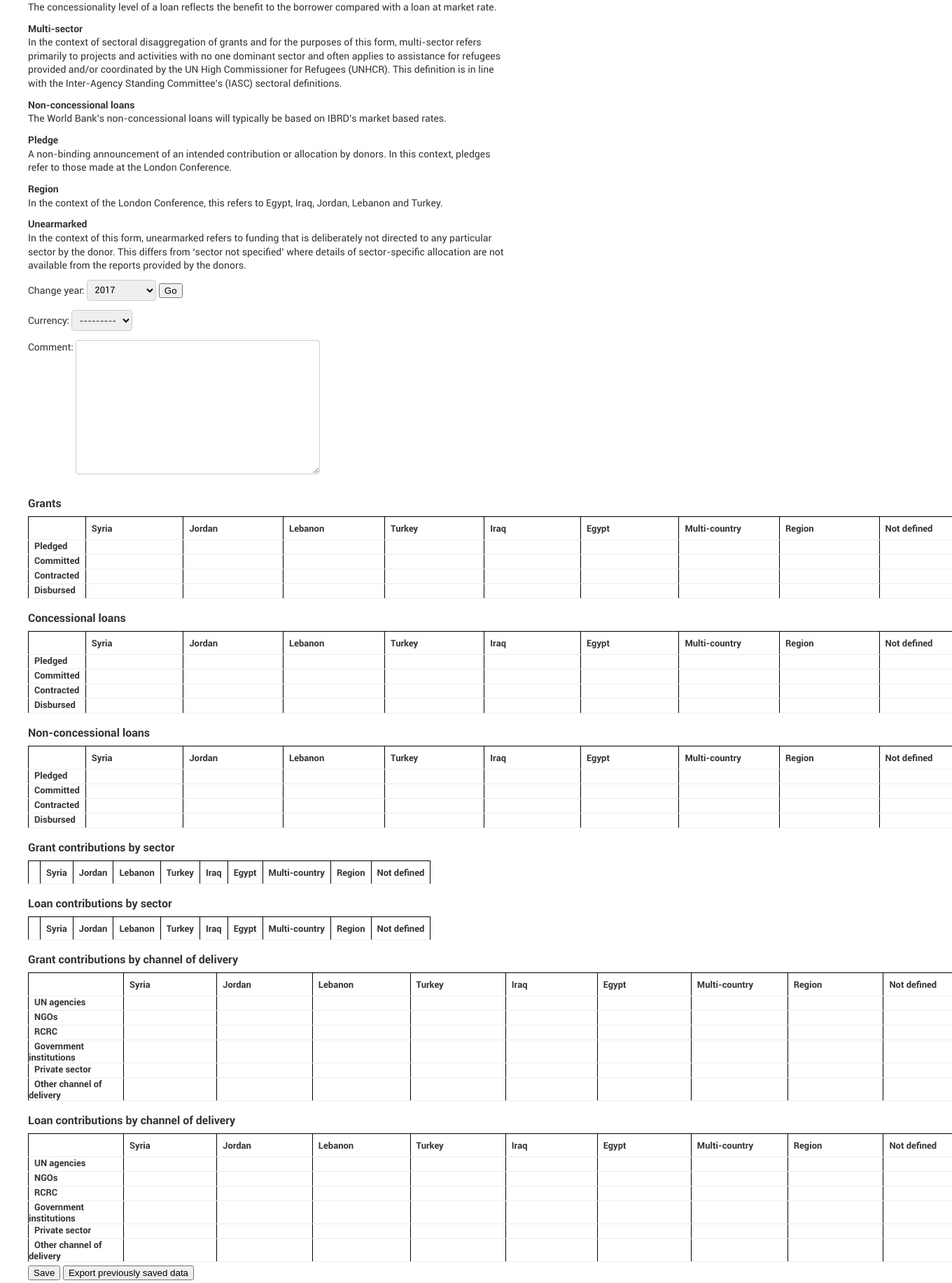
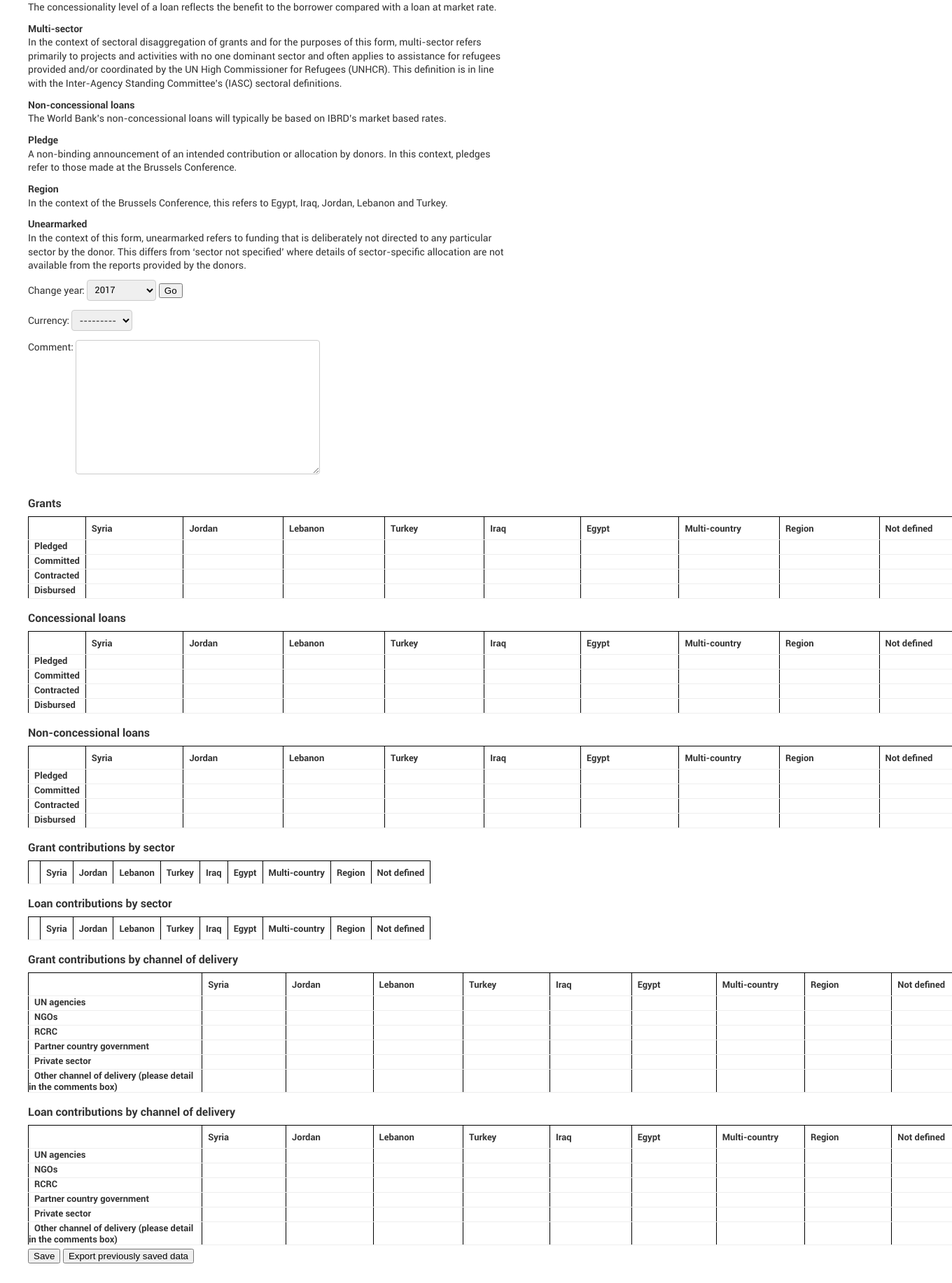
Before and after one commit to devinit/GHTS, a Django app: page /edit/1/ in a window 1360 px wide; the page is wider, and only the part inside the window is pictured. Shown: the part 1114-2948 px from the top of that part at 70% size. After the commit the page ends 2920 px from the top of that part, so only its background shows below. Run offline with Django 3.2, Linux system fonts and the light colour scheme; a user stored in the database is signed in; data comes from the database, SQL or seed files in the repository; data that the repository does not hold is empty.

Commit message:
EC corrections

```diff
--- a/core/models.py
+++ b/core/models.py
@@ -117,9 +117,9 @@ class Entry(models.Model):
         ('U','UN agencies'),
         ('N','NGOs'),
         ('R','RCRC'),
-        ('G','Government institutions'),
+        ('G','Partner country government'),
         ('P','Private sector'),
-        ('O','Other channel of delivery'),
+        ('O','Other channel of delivery (please detail in the comments box)'),
     )
     FACILITY_CHOICES = (
         ('L','Contributions relating to London Conference pledges'),
--- a/ghts/templates/core/edit-locked.html
+++ b/ghts/templates/core/edit-locked.html
@@ -116,13 +116,13 @@
         <b>
             Pledge
         </b><br/>
-        A non-binding announcement of an intended contribution or allocation by donors. In this context, pledges refer to those made at the London Conference.
+        A non-binding announcement of an intended contribution or allocation by donors. In this context, pledges refer to those made at the Brussels Conference.
     </p>
     <p>
         <b>
             Region
         </b><br/>
-        In the context of the London Conference, this refers to Egypt, Iraq, Jordan, Lebanon and Turkey.
+        In the context of the Brussels Conference, this refers to Egypt, Iraq, Jordan, Lebanon and Turkey.
     </p>
     <p>
         <b>
--- a/ghts/templates/core/edit.html
+++ b/ghts/templates/core/edit.html
@@ -116,13 +116,13 @@
         <b>
             Pledge
         </b><br/>
-        A non-binding announcement of an intended contribution or allocation by donors. In this context, pledges refer to those made at the London Conference.
+        A non-binding announcement of an intended contribution or allocation by donors. In this context, pledges refer to those made at the Brussels Conference.
     </p>
     <p>
         <b>
             Region
         </b><br/>
-        In the context of the London Conference, this refers to Egypt, Iraq, Jordan, Lebanon and Turkey.
+        In the context of the Brussels Conference, this refers to Egypt, Iraq, Jordan, Lebanon and Turkey.
     </p>
     <p>
         <b>
```
